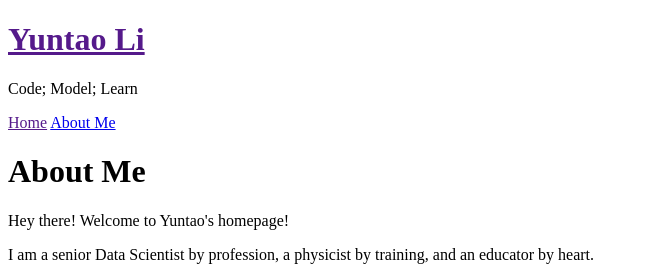
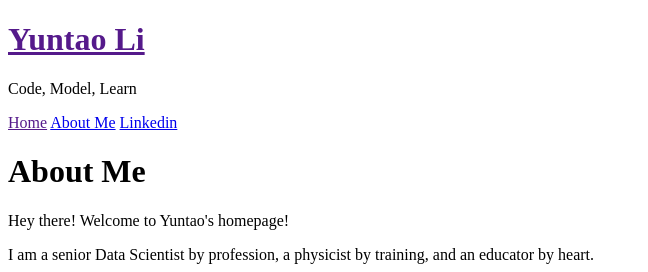
Before and after one commit to PhysCoder/PhysCoder.github.io, a Jekyll site: the page built from about.md, in a window 1280 px wide. Shown: the top 272 px of the page, without its empty margins (0-648 px from the left). Built offline with Jekyll 4.4.1, drawn with Linux system fonts in a browser that asks for light colours.

Commit message:
update config with plugin

```diff
--- a/404.html
+++ b/404.html
@@ -1,7 +1,7 @@
 ---
 layout: default
 title: "404: Page not found"
-permalink: 404.html
+permalink: /404.html
 ---
 
 <div class="page">
--- a/_config.yml
+++ b/_config.yml
@@ -1,6 +1,7 @@
 # Dependencies
-markdown:         GFM
+markdown:         kramdown
 highlighter:      rouge
+plugins:          [jekyll-paginate]
 
 # Permalinks
 permalink:        pretty
@@ -9,7 +10,7 @@
 # Setup
 title:            Yuntao Li
 tagline:          'Homepage'
-description:      'Code; Model; Learn'
+description:      'Code, Model, Learn'
 url:              'physcoder.github.io'
 baseurl:          /
 
--- a/_includes/sidebar.html
+++ b/_includes/sidebar.html
@@ -26,9 +26,9 @@
         {% endif %}
       {% endfor %}
 
-<!--       <a class="sidebar-nav-item" href="{{ site.github.repo }}/archive/v{{ site.version }}.zip">Download</a>
-      <a class="sidebar-nav-item" href="{{ site.github.repo }}">GitHub project</a>
-      <span class="sidebar-nav-item">Currently v{{ site.version }}</span> -->
+      <a class="sidebar-nav-item" href="{{ site.author.url }}">Linkedin</a>
+      <!-- <a class="sidebar-nav-item" href="{{ site.github.repo }}">GitHub project</a> -->
+      <!-- <span class="sidebar-nav-item">Currently v{{ site.version }}</span> -->
     </nav>
 
     <!-- <p>&copy; {{ site.time | date: '%Y' }}. All rights reserved.</p> -->
```
